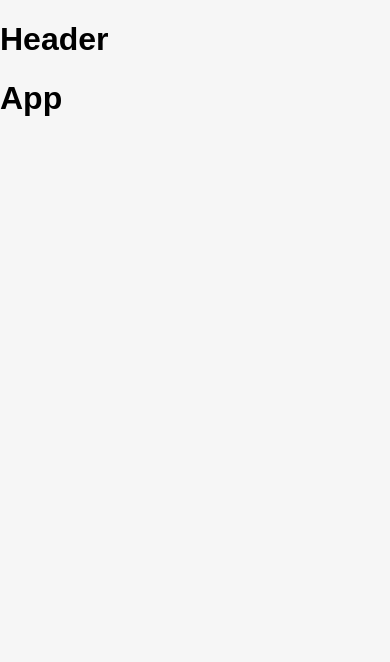
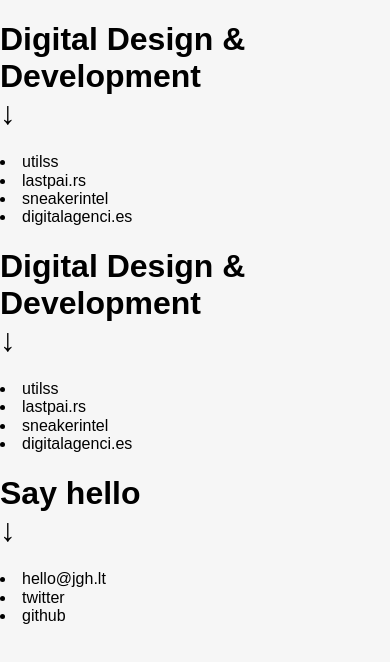
Before and after one commit to jghlt/jgh.lt, a React app: page / in a window 390 px wide. Shown: the top 662 px of the page. Built offline with nearby package versions, Linux system fonts and the light colour scheme; the HTML template or start-up script is replaced by a standard one.

Commit message:
- some initial work on react version - add initial components - add initial data - add react-responsive dependency

```diff
--- a/package.json
+++ b/package.json
@@ -55,6 +55,7 @@
     "pubsub-js": "^1.5.3",
     "raf": "^3.4.0",
     "react": "^16.3.2",
-    "react-dom": "^16.3.2"
+    "react-dom": "^16.3.2",
+    "react-responsive": "^4.1.0"
   }
 }
--- a/src/components/App.js
+++ b/src/components/App.js
@@ -1,6 +1,7 @@
 import React from 'react';
 import PropTypes from 'prop-types';
-import Header from './Header';
+import Projects from './Projects';
+import Contact from './Contact';
 
 class App extends React.Component {
   static propTypes = {
@@ -8,6 +9,7 @@ class App extends React.Component {
 
   state = {
   }
+
   componentDidMount() {
     console.log('App: componentDidMount');
   }
@@ -18,11 +20,9 @@ class App extends React.Component {
 
   render() {
     return (
-      <div>
-        <Header/>
-        <div id="app">
-          <h1>App</h1>
-        </div>
+      <div className="app">
+        <Projects />
+        <Contact />
       </div>
     );
   }
--- /dev/null
+++ b/src/components/Contact.js
@@ -0,0 +1,33 @@
+import React from 'react';
+import PropTypes from 'prop-types';
+import contactData from '../data/contact';
+import LinkList from './LinkList';
+
+class Contact extends React.Component {
+  static propTypes = {
+  }
+
+  state = {
+  }
+
+  componentDidMount() {
+    console.log('Contact: componentDidMount');
+  }
+
+  componentDidUpdate() {
+    console.log('Contact: componentDidUpdate');
+  }
+
+  render() {
+    return (
+      <div className="contact">
+        <LinkList
+          title={contactData.title}
+          links={contactData.items}
+        />
+      </div>
+    );
+  }
+}
+
+export default Contact;
--- a/src/components/Header.js
+++ /dev/null
@@ -1,28 +0,0 @@
-import React from 'react';
-import PropTypes from 'prop-types';
-
-class Header extends React.Component {
-  static propTypes = {
-  }
-
-  state = {
-  }
-
-  componentDidMount() {
-    console.log('Header: componentDidMount')
-  }
-
-  componentDidUpdate() {
-    console.log('Header: componentDidUpdate')
-  }
-
-  render() {
-    return (
-      <div id="header">
-        <h1>Header</h1>
-      </div>
-    );
-  }
-}
-
-export default Header;
--- /dev/null
+++ b/src/components/LinkList.js
@@ -0,0 +1,25 @@
+import React from 'react';
+import PropTypes from 'prop-types';
+
+function LinkList(props) {
+  return (
+    <div className="link-list">
+      <h1>
+        {props.title}
+        <br/>
+        ↓
+      </h1>
+      {props.links.map(item => <li key={item.title} className="link-item">{item.title}</li>)}
+    </div>
+  );
+}
+
+LinkList.propTypes = {
+  title: PropTypes.string.isRequired,
+  links: PropTypes.arrayOf(PropTypes.shape({
+    link: PropTypes.string.isRequired,
+    title: PropTypes.string.isRequired
+  })).isRequired
+};
+
+export default LinkList;
--- /dev/null
+++ b/src/components/Projects.js
@@ -0,0 +1,37 @@
+import React from 'react';
+import projectsData from '../data/projects';
+import ThumbnailList from './ThumbnailList';
+import LinkList from './LinkList';
+
+class Projects extends React.Component {
+  static propTypes = {
+  }
+
+  state = {
+  }
+
+  componentDidMount() {
+    console.log('Projects: componentDidMount');
+  }
+
+  componentDidUpdate() {
+    console.log('Projects: componentDidUpdate');
+  }
+
+  render() {
+    return (
+      <div className="projects">
+        <ThumbnailList
+          title={projectsData.title}
+          links={projectsData.items}
+        />
+        <LinkList
+          title={projectsData.title}
+          links={projectsData.items}
+        />
+      </div>
+    );
+  }
+}
+
+export default Projects;
--- /dev/null
+++ b/src/components/ThumbnailList.js
@@ -0,0 +1,26 @@
+import React from 'react';
+import PropTypes from 'prop-types';
+
+function ThumbnailList(props) {
+  return (
+    <div className="thumbnail-list">
+      <h1>
+        {props.title}
+        <br/>
+        ↓
+      </h1>
+      {props.links.map(item => <li key={item.title} className="thumbnail-item">{item.title}</li>)}
+    </div>
+  );
+}
+
+ThumbnailList.propTypes = {
+  title: PropTypes.string.isRequired,
+  links: PropTypes.arrayOf(PropTypes.shape({
+    link: PropTypes.string.isRequired,
+    title: PropTypes.string.isRequired
+  })).isRequired
+};
+
+
+export default ThumbnailList;
--- /dev/null
+++ b/src/data/contact.js
@@ -0,0 +1,22 @@
+const contact = {
+  title: 'Say hello',
+  items: [
+    {
+      link: 'hello@jgh.lt',
+      title: 'hello@jgh.lt',
+      target: '_blank'
+    },
+    {
+      link: 'https://twitter.com/jgh_lt',
+      title: 'twitter',
+      target: '_blank'
+    },
+    {
+      link: 'https://github.com/jghlt',
+      title: 'github',
+      target: '_blank'
+    }
+  ]
+};
+
+export default contact;
--- /dev/null
+++ b/src/data/projects.js
@@ -0,0 +1,43 @@
+const projects = {
+  title: 'Digital Design & Development',
+  items: [
+    {
+      link: 'https://github.com/jghlt/utilss',
+      title: 'utilss',
+      target: '_blank',
+      media: 'utilss',
+      image: {
+        src: ''
+      }
+    },
+    {
+      link: 'https://lastpairs.co/',
+      title: 'lastpai.rs',
+      target: '_blank',
+      media: 'lastpairs',
+      image: {
+        src: ''
+      }
+    },
+    {
+      link: 'https://sneakerintel.com/',
+      title: 'sneakerintel',
+      target: '_blank',
+      media: 'sneakerintel',
+      image: {
+        src: ''
+      }
+    },
+    {
+      link: 'https://digitalagenci.es/nyc',
+      title: 'digitalagenci.es',
+      target: '_blank',
+      media: 'digitalagencies',
+      image: {
+        src: ''
+      }
+    }
+  ]
+};
+
+export default projects;
```
Also changed, not shown: 2 other files (tests, documents, lock files or other folders).
